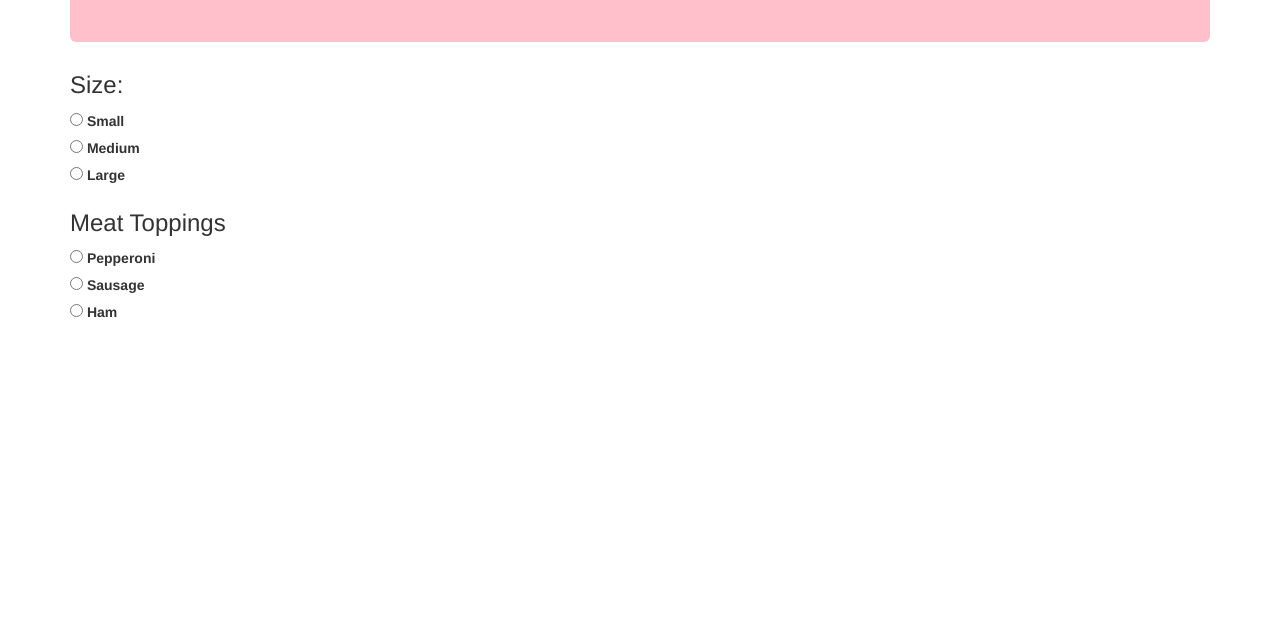
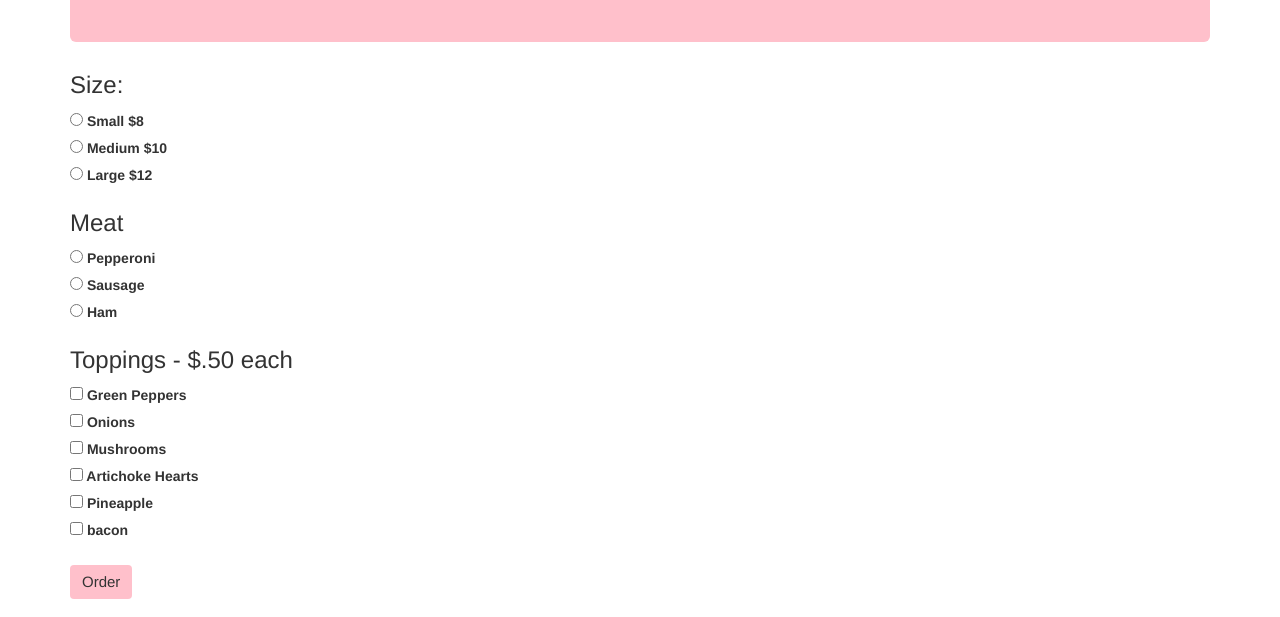
Before and after one commit to karicfuller/pizza, a plain HTML site: page pizza.html in a window 1280 px wide. Shown: the part 183-800 px from the top of the page. Drawn offline with Linux system fonts and the light colour scheme.

Commit message:
add toppings and order button

```diff
--- a/css/styles.css
+++ b/css/styles.css
@@ -3,3 +3,9 @@
   text-align: center;
   margin-top: 30px;
 }
+
+.btn {
+  background-color: pink;
+  border: black;
+  font-size: 15px
+}
--- a/pizza.html
+++ b/pizza.html
@@ -5,26 +5,37 @@
     <link href="css/styles.css" rel="stylesheet" type="text/css">
     <script src="js/jquery-3.3.1.js"></script>
     <script src="js/scripts.js"></script>
-    <title>Let's Order a Pizza!</title>
+    <title>Pizza!</title>
   </head>
   <body>
 
     <div class="container">
       <div class="jumbotron">
-      <h1>Let's Order a Pizza</h1>
+      <h1>Let's Order a Pizza!</h1>
       </div>
 
         <form id="pizza">
 
           <h3>Size:</h3>
-          <label><input type="radio" name="size" value="small"> Small</label><br>
-          <label><input type="radio" name="size" value="medium"> Medium</label><br>
-          <label><input type="radio" name="size" value="large"> Large</label><br>
+          <label><input type="radio" name="size" value="1"> Small $8</label><br>
+          <label><input type="radio" name="size" value="2"> Medium $10</label><br>
+          <label><input type="radio" name="size" value="3"> Large $12</label><br>
 
-          <h3>Meat Toppings</h3>
-          <label><input type="radio" name="meat" value="pepperoni"> Pepperoni</label><br>
-          <label><input type="radio" name="meat" value="sausage"> Sausage</label><br>
-          <label><input type="radio" name="meat" value="ham"> Ham</label><br>
+          <h3>Meat</h3>
+          <label><input type="radio" name="meat" value="1"> Pepperoni</label><br>
+          <label><input type="radio" name="meat" value="2"> Sausage</label><br>
+          <label><input type="radio" name="meat" value="3"> Ham</label><br>
+
+          <h3>Toppings - $.50 each</h3>
+          <label><input type="checkbox" name="topping" value="1"> Green Peppers</label><br>
+          <label><input type="checkbox" name="topping" value="2"> Onions</label><br>
+          <label><input type="checkbox" name="topping" value="3"> Mushrooms</label><br>
+          <label><input type="checkbox" name="topping" value="4"> Artichoke Hearts</label><br>
+          <label><input type="checkbox" name="topping" value="5"> Pineapple</label><br>
+          <label><input type="checkbox" name="topping" value="6"> bacon</label><br>
+          <br>
+
+          <button type="submit" class="btn">Order</button>
 
 
 
```
